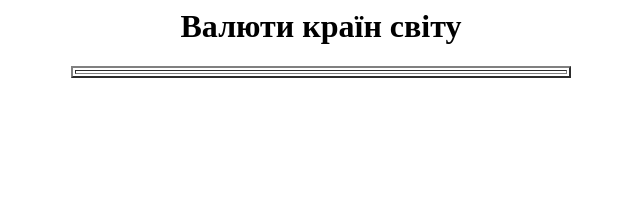
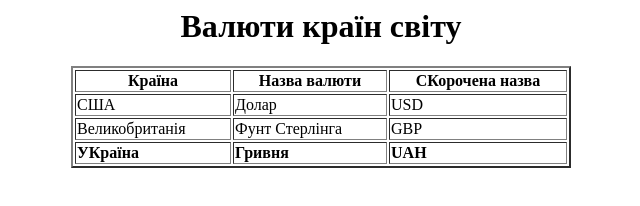
Before and after one commit to Annkovbas/pr2, a plain HTML site: page index.html in a window 1280 px wide. Shown: the whole page, without its empty margins (319-959 px from the left). Drawn offline with Linux system fonts and the light colour scheme.

Commit message:
Update index.html

```diff
--- a/index.html
+++ b/index.html
@@ -8,4 +8,26 @@
       <H1>Валюти країн світу</H1>
       <table width=500px, border=2px>
         <tr>
-          <th></th>
+          <th>Країна</th>
+         <th> Назва валюти</th>
+         <th> СКорочена назва</th>
+       </tr>
+       <tr>
+        <td>США</td>
+        <td>Долар</td>
+        <td>USD</td>
+       </tr>
+        <tr>
+        <td>Великобританія</td>
+        <td>Фунт Стерлінга</td>
+        <td>GBP</td>
+        </tr>
+        <tr>
+        <td><b>УКраїна</b></td>
+        <td><b>Гривня</b></td>
+        <td><b>UAH</b></td>
+        </tr>
+      </table>
+    </center>
+  </body>
+</html>
```
